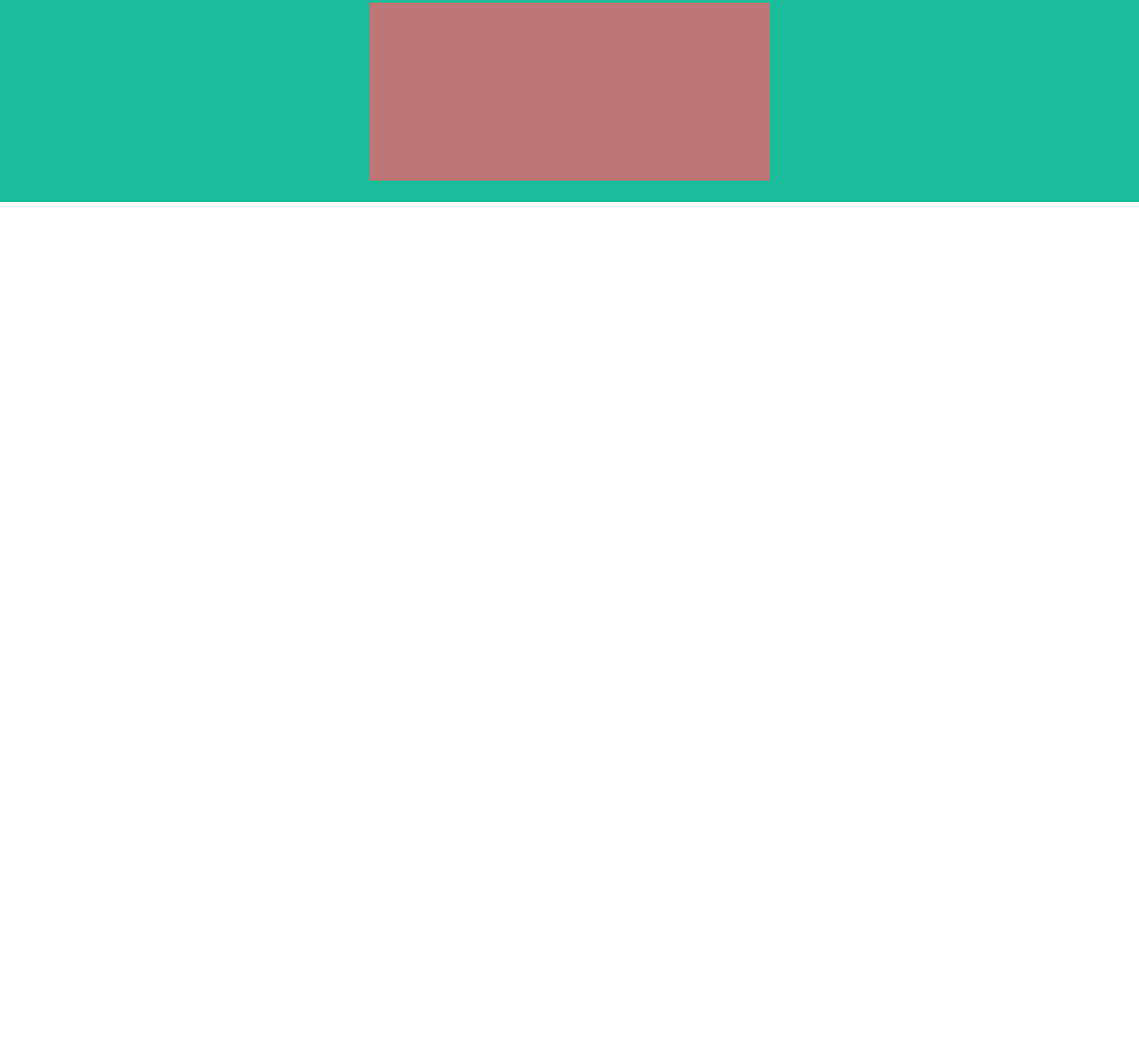
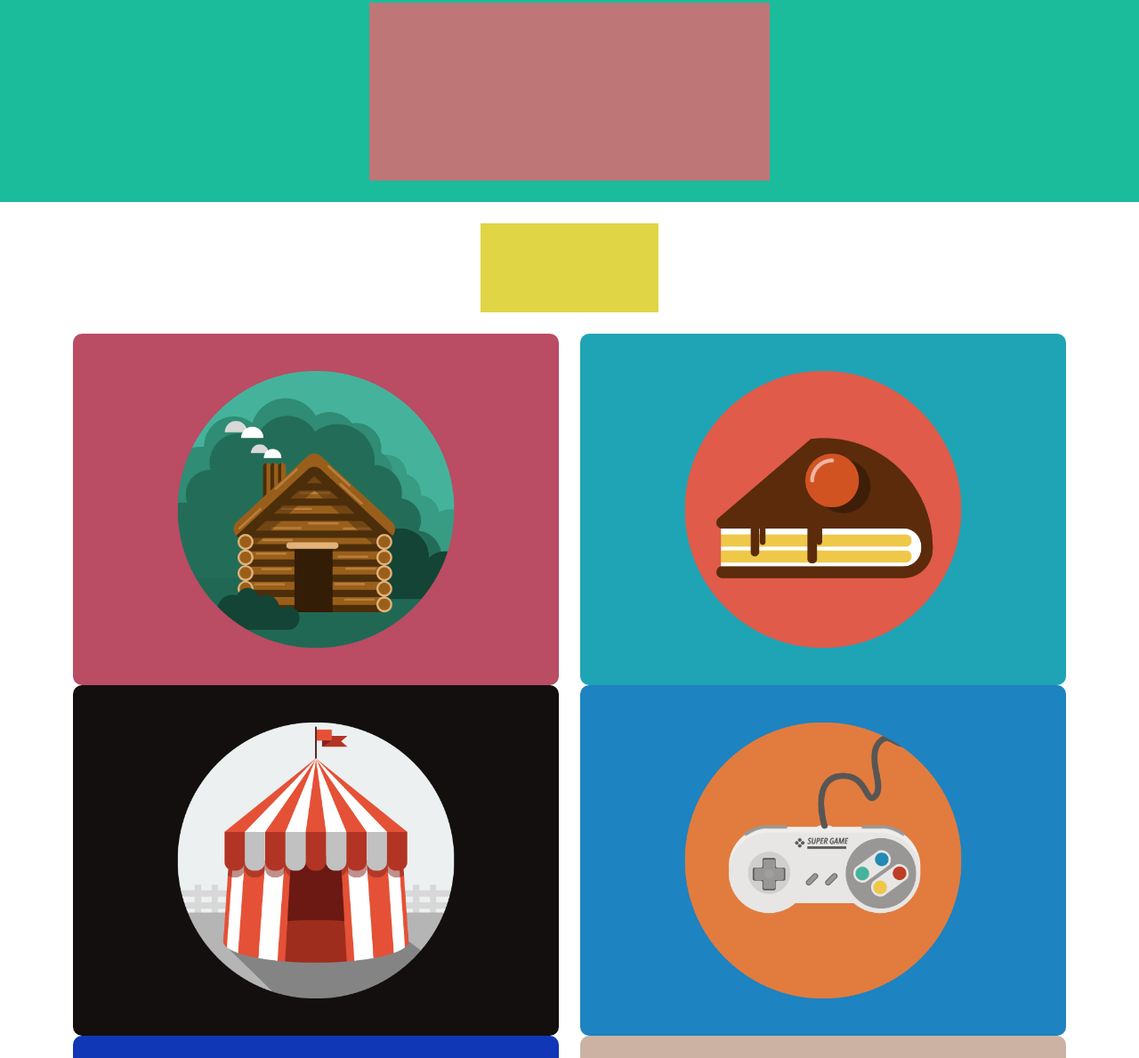
Before and after one commit to giuliagrfo/html-css-bootstrap-freelancer, a plain HTML site: page index.html in a window 1280 px wide. Shown: the part 463-1652 px from the top of the page at 89% size. Before the commit the page ends 800 px from the top, so only its background shows below. Drawn offline with nearby package versions, Linux system fonts and the light colour scheme.

Commit message:
add portfolio

```diff
--- a/assets/css/style.css
+++ b/assets/css/style.css
@@ -31,3 +31,13 @@ img {
 .fr_img {
     width: 300px;
 }
+
+.portfolio_title {
+    background-color: rgb(223, 213, 69);
+    width: 200px;
+    height: 100px;
+}
+
+.portfolio img {
+    border-radius: 10px;
+}
--- a/index.html
+++ b/index.html
@@ -34,7 +34,30 @@
         </section>
 
         <section class="portfolio">
+            <div class="container d-flex flex-column align-items-center">
+            <div class="portfolio_title my-4"></div>
+                <div class="row">
+                    <div class="g-col-12 col-md-6">
+                        <img src="./assets/img/cabin.png" alt="">
+                    </div>
+                    <div class="g-col-12 col-md-6">
+                        <img src="./assets/img/cake.png" alt="">
+                    </div>
+                    <div class="g-col-12 col-md-6">
+                        <img src="./assets/img/circus.png" alt="">
+                    </div>
+                    <div class="g-col-12 col-md-6">
+                        <img src="./assets/img/game.png" alt="">
+                    </div>
+                    <div class="g-col-12 col-md-6">
+                        <img src="./assets/img/safe.png" alt="">
+                    </div>
+                    <div class="g-col-12 col-md-6">
+                        <img src="./assets/img/submarine.png" alt="">
+                    </div>
+                </div>
 
+            </div>
         </section>
     </main>
     <!-- /#site_main -->
```
